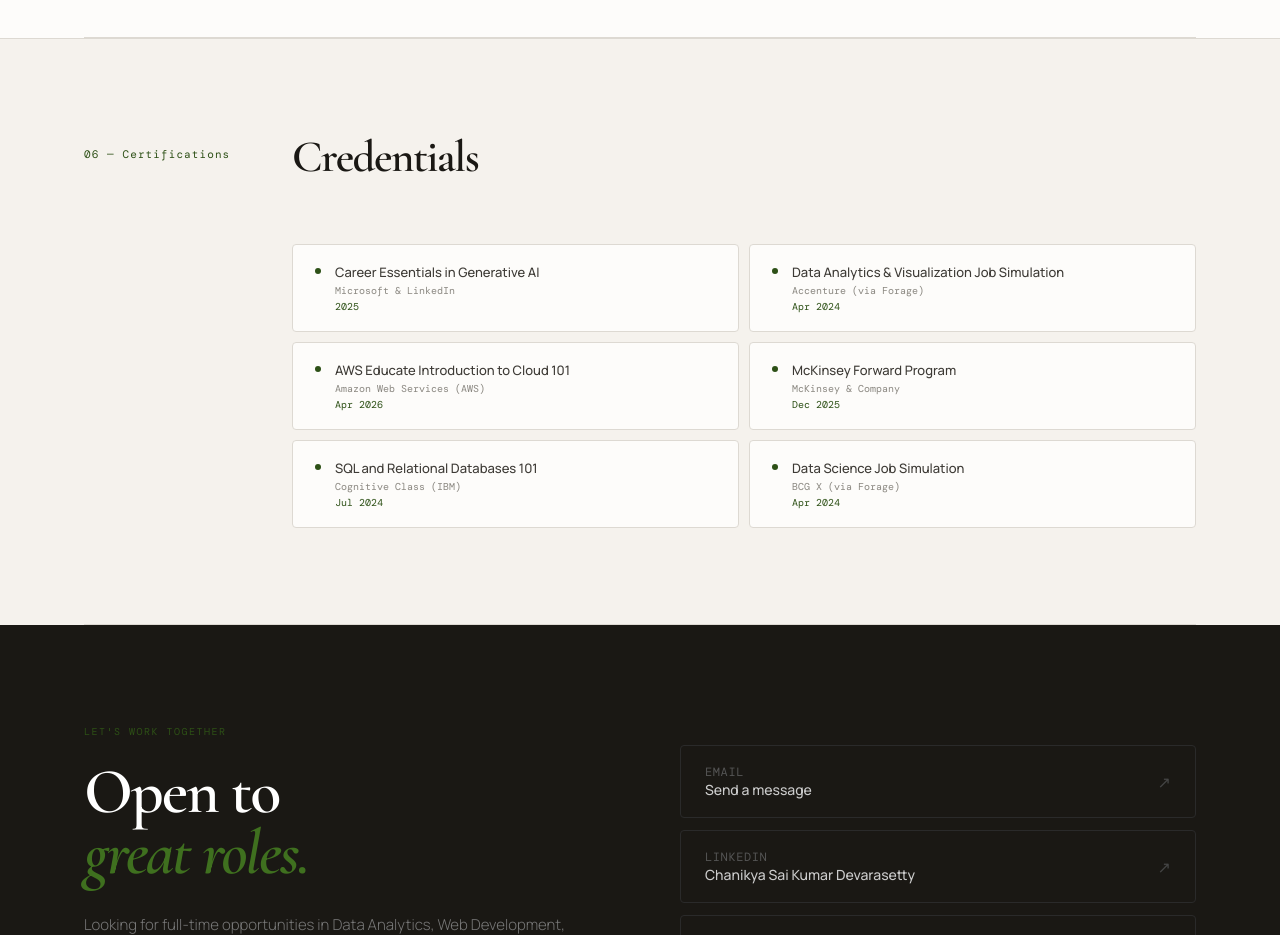
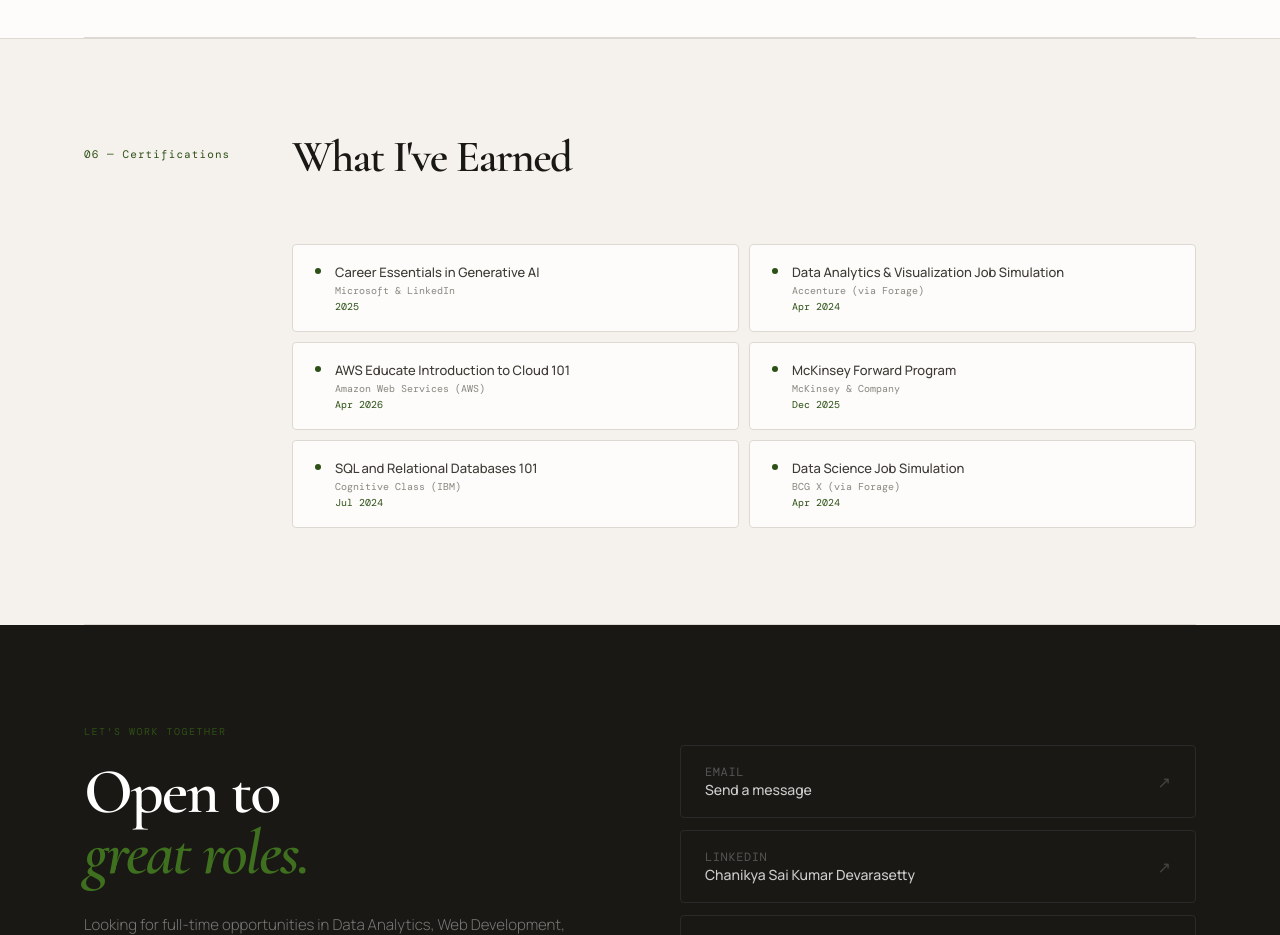
Before and after one commit to Chanikyasaikumar/Portfolio, a plain HTML site: page index.html in a window 1280 px wide. Shown: the part 5280-6215 px from the top of the page. Drawn offline with nearby package versions, Linux system fonts and the light colour scheme.

Commit message:
Update index.html

```diff
--- a/index.html
+++ b/index.html
@@ -1186,7 +1186,7 @@
 
 <!-- CERTIFICATIONS -->
 <div class="wrap"><section class="sec" id="certifications">
-  <div class="sh"><span class="sh-num">06 — Certifications</span><h2 class="sh-title">Credentials</h2></div>
+  <div class="sh"><span class="sh-num">06 — Certifications</span><h2 class="sh-title">What I've Earned</h2></div>
   <div class="certs-layout">
     <div></div>
     <div class="certs-grid">
```
